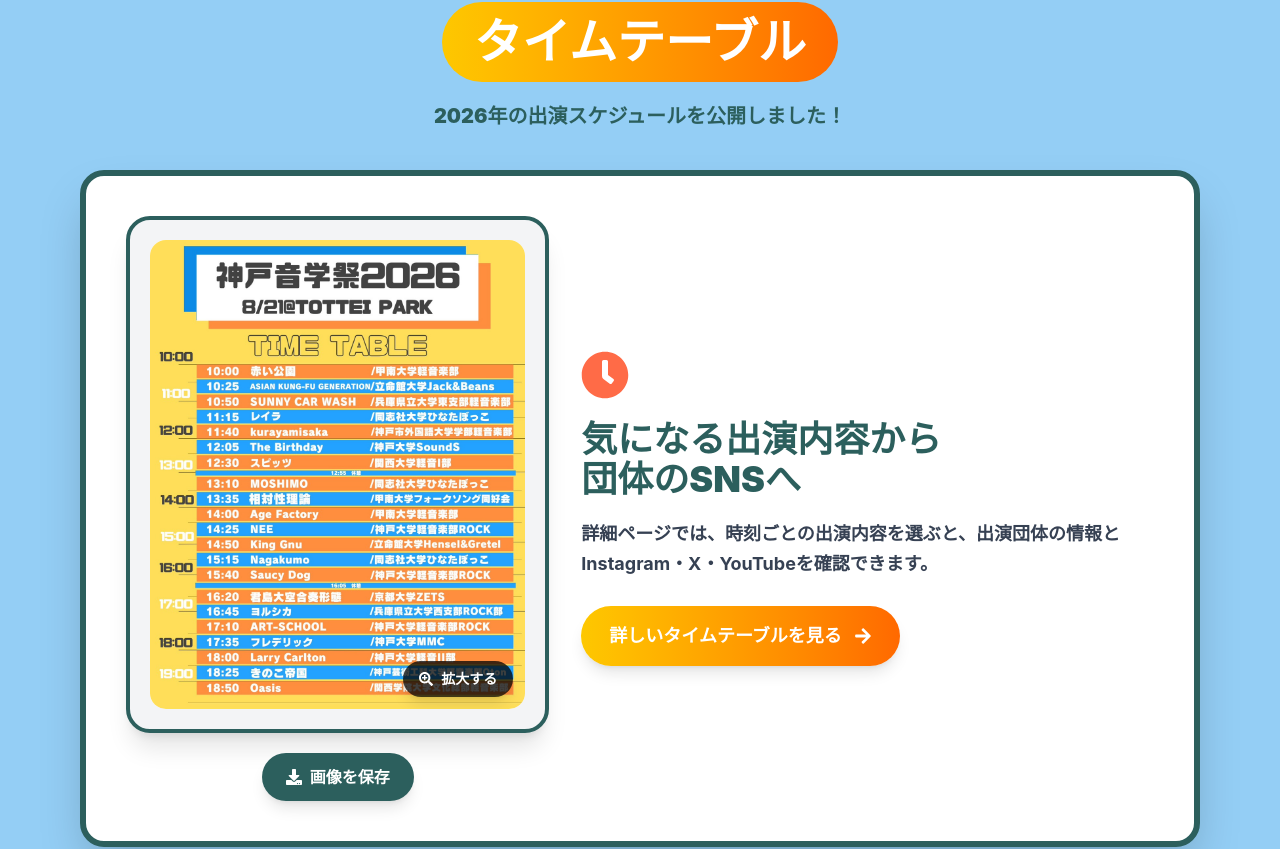
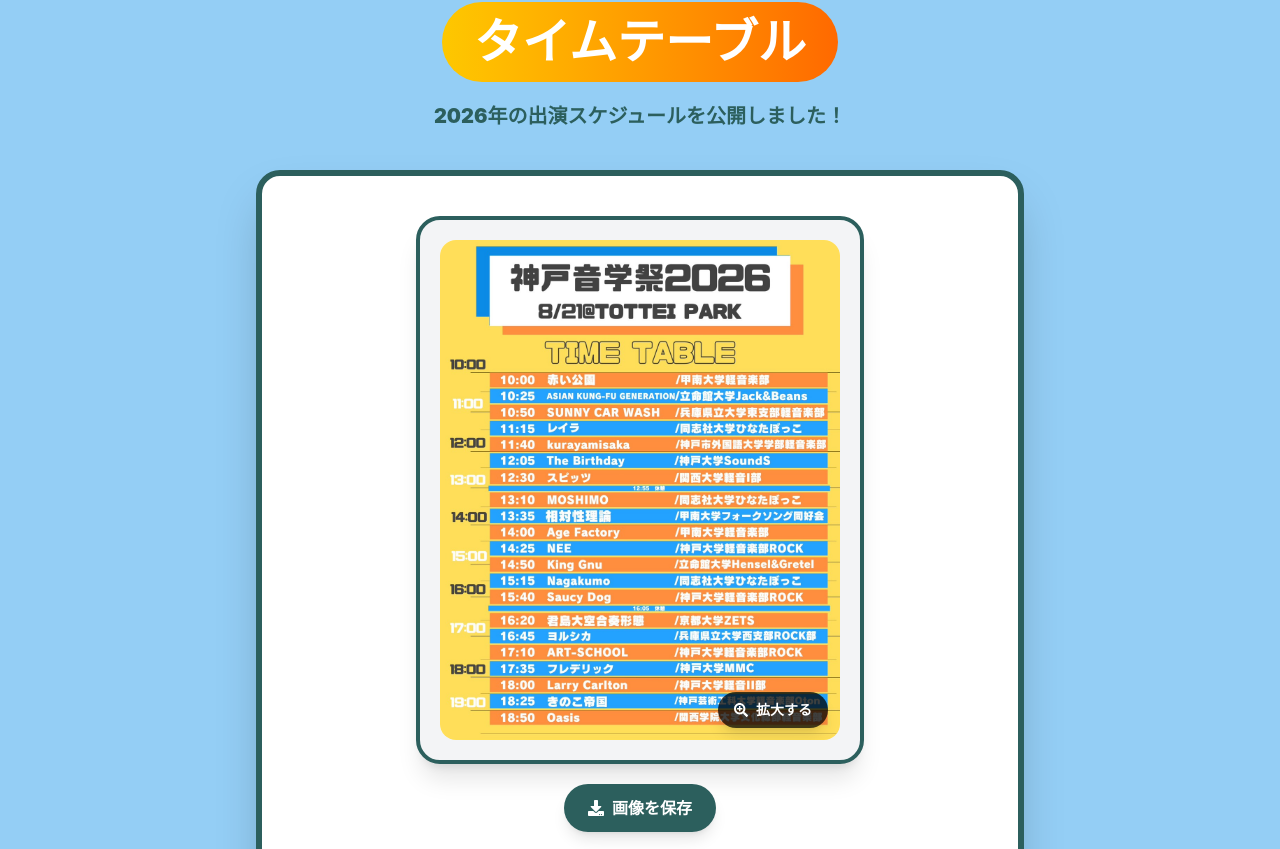
Before and after one commit to hhhhyyyy11/kobe-ongakusai-2026, a Next.js app: page / in a window 1280 px wide. Shown: the part 3104-3953 px from the top of the page. Built offline with nearby package versions, Linux system fonts and the light colour scheme; no server answers.

Commit message:
ホームのタイムテーブル案内を簡潔化

```diff
--- a/src/components/HomeTimetableSection.tsx
+++ b/src/components/HomeTimetableSection.tsx
@@ -1,5 +1,5 @@
 import Link from "next/link";
-import { FaArrowRight, FaClock } from "react-icons/fa";
+import { FaArrowRight } from "react-icons/fa";
 import { TimetablePoster } from "./TimetablePoster";
 
 export function HomeTimetableSection() {
@@ -15,25 +15,13 @@
           </p>
         </div>
 
-        <div className="grid items-center gap-8 rounded-3xl border-6 border-kobe-dark-teal bg-white p-5 shadow-2xl md:p-10 lg:grid-cols-[minmax(0,0.85fr)_minmax(0,1.15fr)]">
+        <div className="mx-auto max-w-3xl rounded-3xl border-6 border-kobe-dark-teal bg-white p-5 shadow-2xl md:p-10">
           <TimetablePoster compact />
 
-          <div className="text-center lg:text-left">
-            <FaClock
-              className="mx-auto mb-5 text-5xl text-kobe-orange lg:mx-0"
-              aria-hidden="true"
-            />
-            <h3 className="text-3xl font-black text-kobe-dark-teal md:text-4xl">
-              気になる出演内容から
-              <br />
-              団体のSNSへ
-            </h3>
-            <p className="mt-5 text-base leading-relaxed font-bold text-gray-700 md:text-lg">
-              詳細ページでは、時刻ごとの出演内容を選ぶと、出演団体の情報とInstagram・X・YouTubeを確認できます。
-            </p>
+          <div className="mt-8 text-center">
             <Link
               href="/timetable"
-              className="mt-7 inline-flex items-center gap-3 rounded-full bg-gradient-to-r from-yellow-400 to-orange-500 px-7 py-4 text-lg font-black text-white shadow-lg transition-all duration-300 hover:-translate-y-1 hover:shadow-xl focus-visible:outline-4 focus-visible:outline-offset-4 focus-visible:outline-orange-500"
+              className="inline-flex items-center gap-3 rounded-full bg-gradient-to-r from-yellow-400 to-orange-500 px-7 py-4 text-lg font-black text-white shadow-lg transition-all duration-300 hover:-translate-y-1 hover:shadow-xl focus-visible:outline-4 focus-visible:outline-offset-4 focus-visible:outline-orange-500"
             >
               詳しいタイムテーブルを見る
               <FaArrowRight aria-hidden="true" />
```
